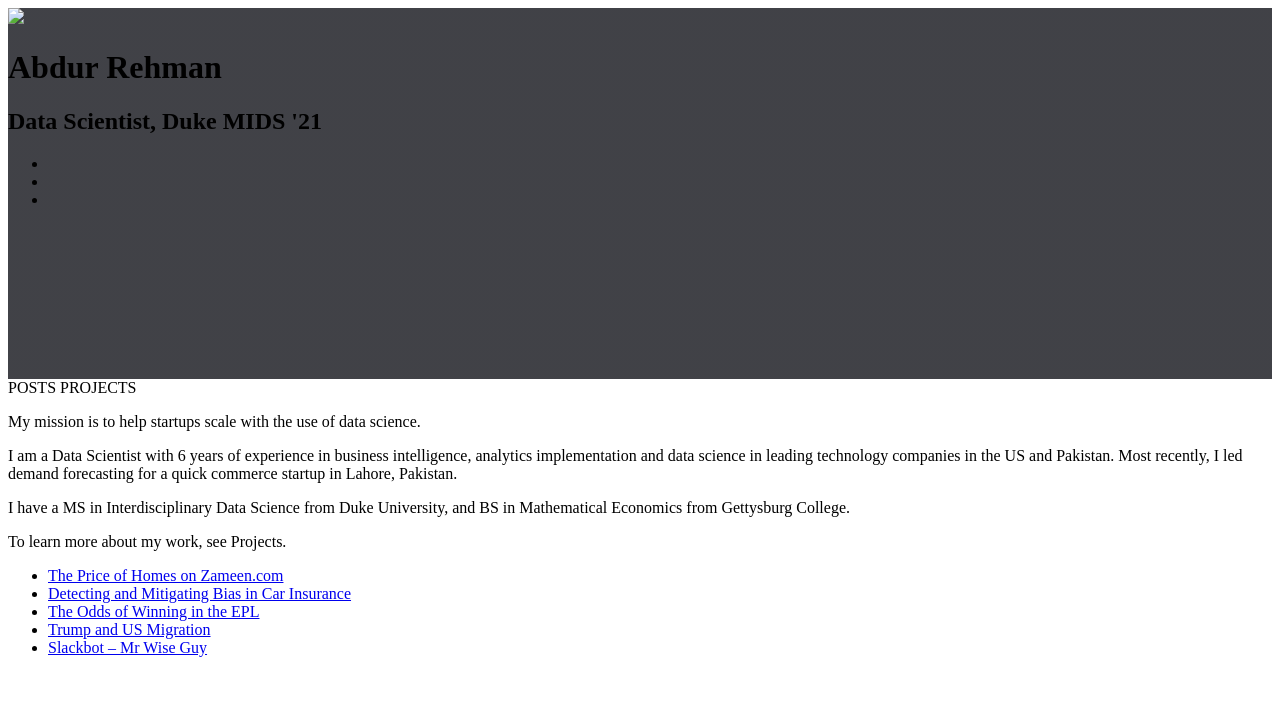
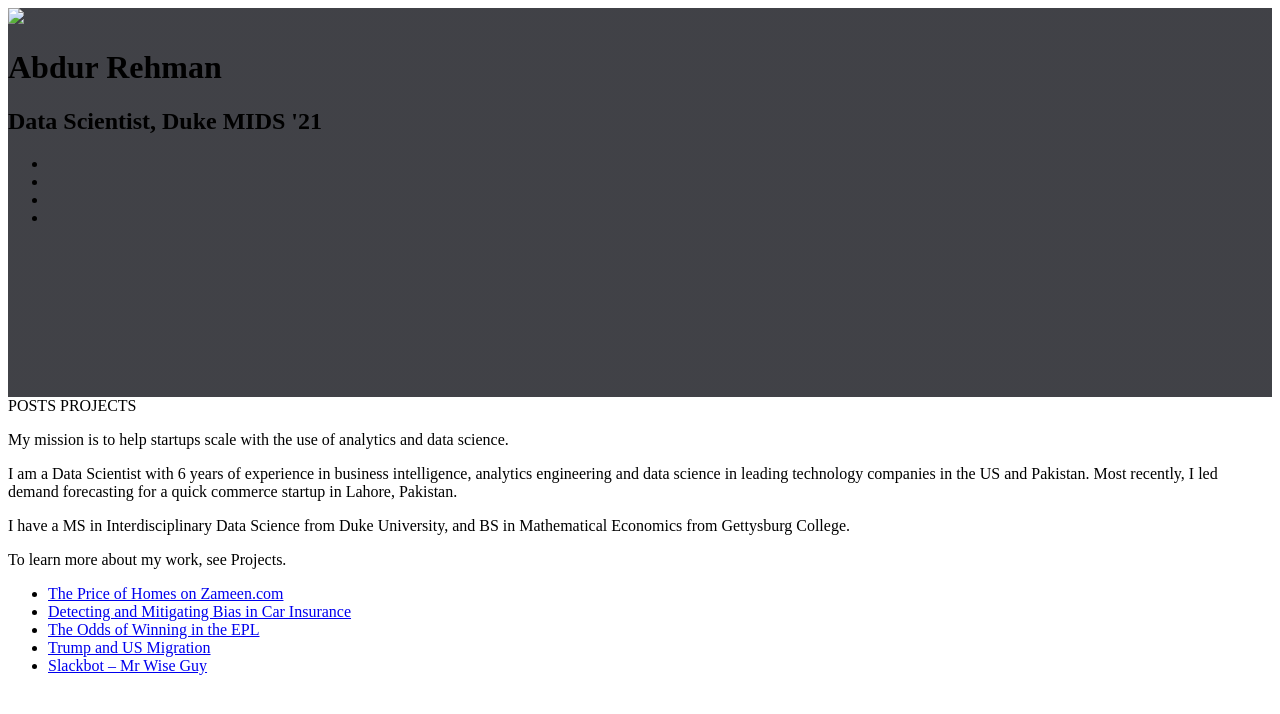
Before and after one commit to adastra21/adastra21.github.io, a Jekyll site: the page built from index.md, in a window 1280 px wide. Shown: the top 714 px of the page. Built offline with Jekyll 4.4.1, drawn with Linux system fonts in a browser that asks for light colours.

```diff
--- a/_config.yml
+++ b/_config.yml
@@ -29,9 +29,10 @@ sass:
 #google-analytics: UA-XXXXX-Y
 
 # Social Links
-email:             ar532 at protonmail dot com
+email:             boredatascience@protonmail.com
 linkedin:          abdurrehman21
 github:            adastra21
+twitter:           boredatascience
 
 # Plugins/Gems
 plugins:
--- a/index.md
+++ b/index.md
@@ -2,9 +2,9 @@
 layout: home
 ---
 
-My mission is to help startups scale with the use of data science.
+My mission is to help startups scale with the use of analytics and data science.
 
-I am a Data Scientist with 6 years of experience in business intelligence, analytics implementation and data science in leading technology companies in the US and Pakistan. Most recently, I led demand forecasting for a quick commerce startup in Lahore, Pakistan.
+I am a Data Scientist with 6 years of experience in business intelligence, analytics engineering and data science in leading technology companies in the US and Pakistan. Most recently, I led demand forecasting for a quick commerce startup in Lahore, Pakistan.
 
 I have a MS in Interdisciplinary Data Science from Duke University, and BS in Mathematical Economics from Gettysburg College.
 
```
